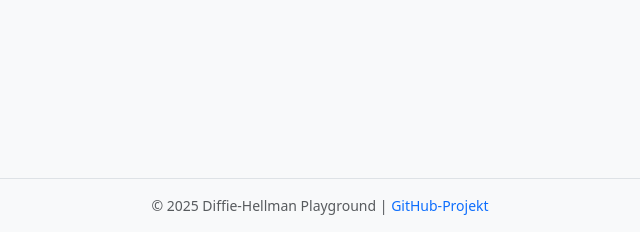
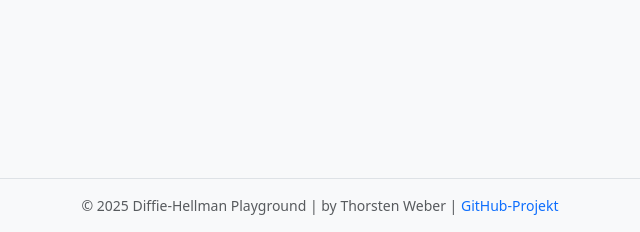
Before and after one commit to WebThor/Diffie-Hellman-VL, a Flask app: page / in a window 1280 px wide. Shown: the part 568-800 px from the top of the page, without its empty margins (320-960 px from the left). Run offline with Flask 3, Linux system fonts and the light colour scheme.

Commit message:
update index

```diff
--- a/templates/index.html
+++ b/templates/index.html
@@ -56,7 +56,7 @@
   </main>
 
   <footer class="text-center py-3 small text-muted bg-light border-top">
-    © 2025 Diffie-Hellman Playground |
+    © 2025 Diffie-Hellman Playground | by Thorsten Weber |
     <a href="https://github.com/WebThor/Diffie-Hellman-VL" target="_blank" rel="noopener" class="text-decoration-none">
       GitHub-Projekt
     </a>
```
